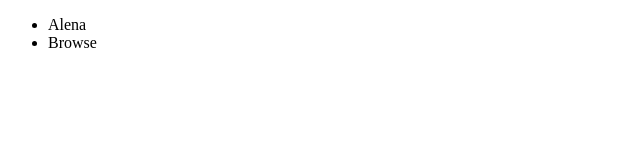
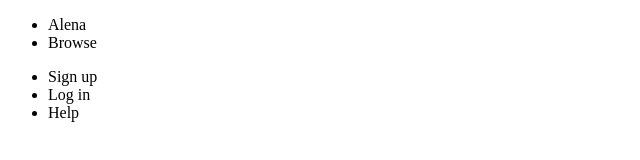
Before and after one commit to haburina/hello, a plain HTML site: page index.html in a window 1280 px wide. Shown: the whole page, without its empty margins (0-640 px from the left). Drawn offline with Linux system fonts and the light colour scheme.

Commit message:
Update index.html

```diff
--- a/index.html
+++ b/index.html
@@ -13,5 +13,11 @@
       <li>Browse</li>
     </ul>
 
+    <ul>
+    <li>Sign up</li>
+    <li>Log in</li>
+    <li>Help</li>
+    </ul>
+
   </body>
 </html>
```
